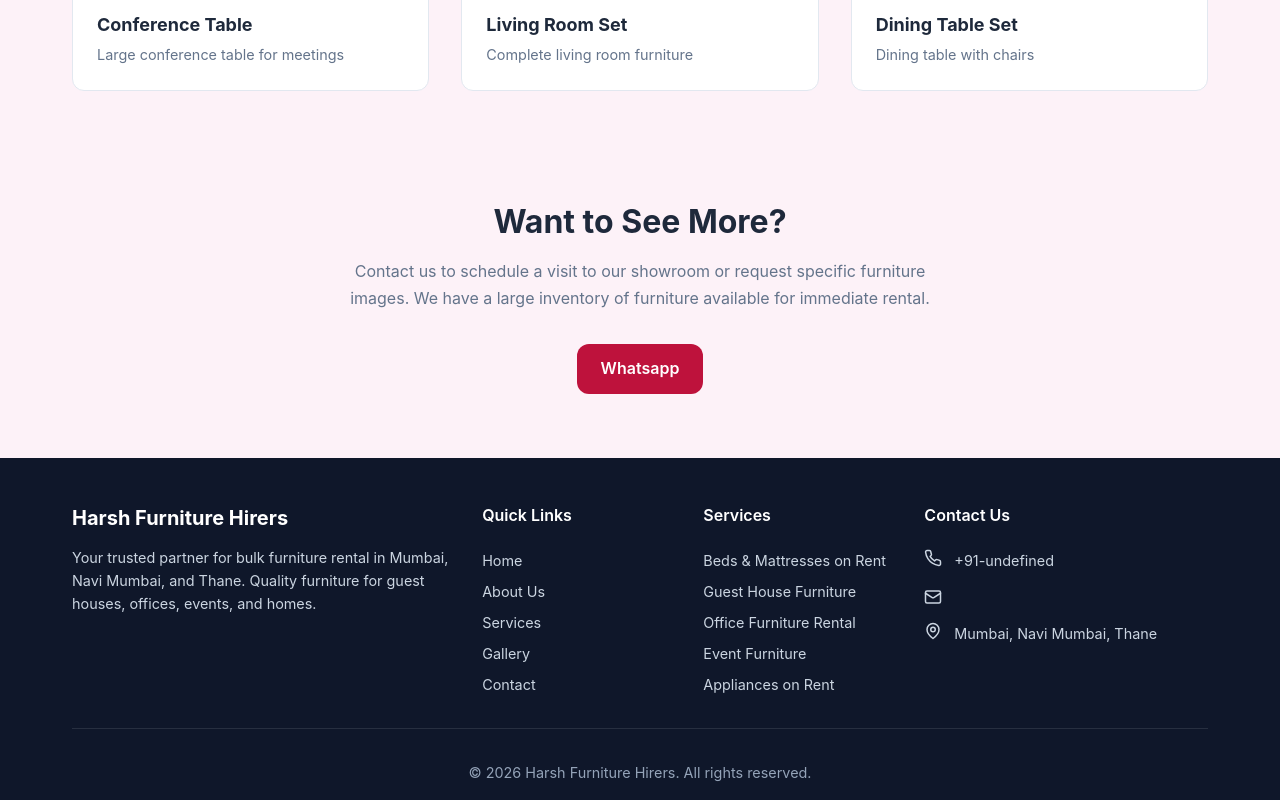
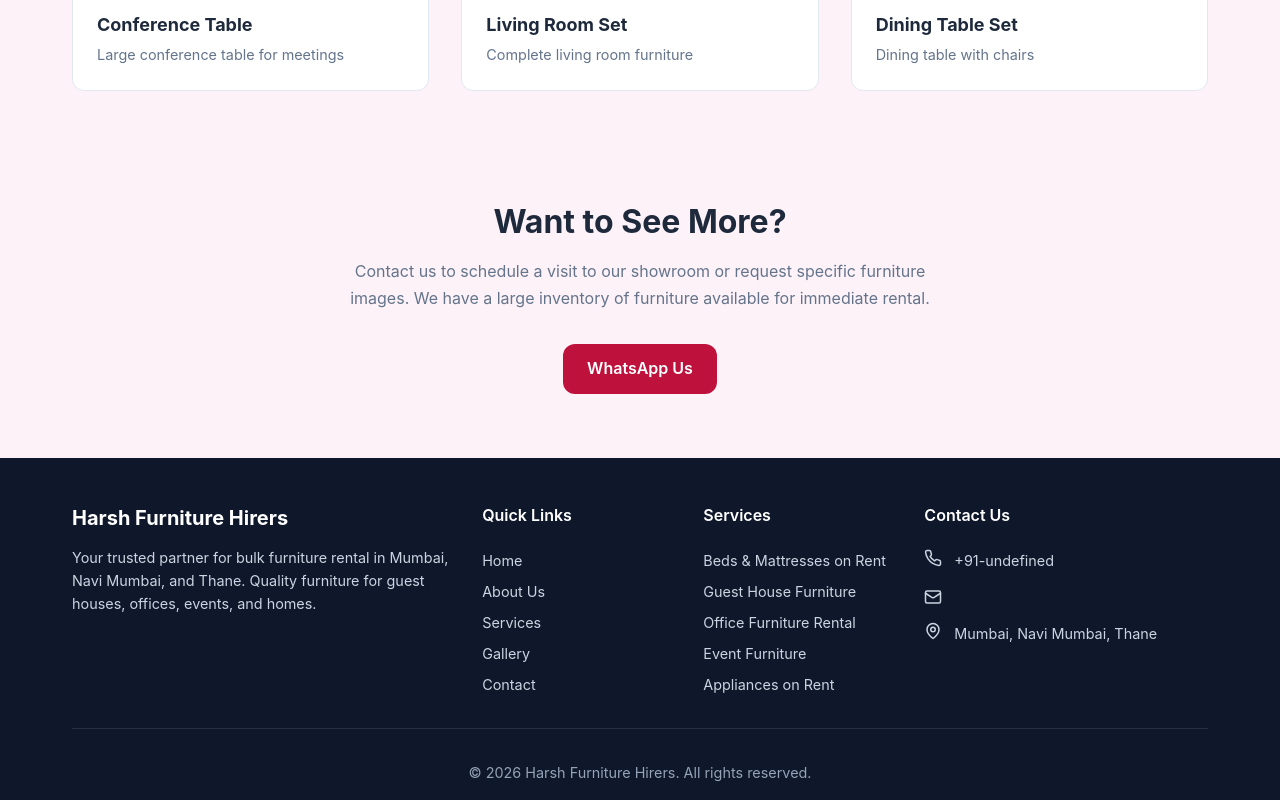
Before and after one commit to Kashyap2210/harsh-furniture-static-website, a React (Vite) app: page /gallery in a window 1280 px wide. Shown: the part 1599-2399 px from the top of the page. Built offline with nearby package versions, Linux system fonts and the light colour scheme.

Commit message:
callNow-whatsapp-button-component-implement

```diff
--- /dev/null
+++ b/src/components/CallNow.tsx
@@ -0,0 +1,12 @@
+import { phoneNumber } from "../data/constants";
+import GenericButton from "./generic-components/GenericButton";
+
+export default function CallNow({ className }: { className: string }) {
+  return (
+    <div className="cta-buttons">
+      <a href={`tel:${phoneNumber}`}>
+        <GenericButton label="Call Now" className={`${className} `} />
+      </a>
+    </div>
+  );
+}
--- /dev/null
+++ b/src/components/Whatsapp.tsx
@@ -0,0 +1,17 @@
+import { phoneNumber } from "../data/constants";
+import GenericButton from "./generic-components/GenericButton";
+
+export default function WhatsAppButton() {
+  return (
+    <a
+      href={`https://wa.me/+91${phoneNumber}?text=Hi, I'm interested in furniture rental services`}
+      target="_blank"
+      rel="noopener noreferrer"
+    >
+      <GenericButton
+        label="WhatsApp Us"
+        className="button button-light bg-rose-700 text-white font-semibold px-6 py-3 rounded-xl transition"
+      />
+    </a>
+  );
+}
--- a/src/components/gallery/GalleryCTA.tsx
+++ b/src/components/gallery/GalleryCTA.tsx
@@ -1,5 +1,4 @@
-import { phoneNumber } from "../../data/constants";
-import GenericButton from "../generic-components/GenericButton";
+import WhatsAppButton from "../Whatsapp";
 
 export default function GalleryCTA() {
   return (
@@ -14,16 +13,7 @@ export default function GalleryCTA() {
           </p>
 
           <div className="gallery-note-cta">
-            <a
-              href={`https://wa.me/+91${phoneNumber}?text=Hi, I'm interested in furniture rental services`}
-              target="_blank"
-              rel="noopener noreferrer"
-            >
-              <GenericButton
-                className="button-light bg-rose-700 text-white font-semibold px-6 py-3 rounded-xl transition"
-                label="Whatsapp"
-              />
-            </a>
+            <WhatsAppButton />
           </div>
         </div>
       </div>
--- a/src/components/home-page/HomeCTA.tsx
+++ b/src/components/home-page/HomeCTA.tsx
@@ -1,5 +1,5 @@
 import { Link } from "react-router-dom";
-import { phoneNumber } from "../../data/constants";
+import CallNow from "../CallNow";
 import GenericButton from "../generic-components/GenericButton";
 
 export default function HomeCTA() {
@@ -16,12 +16,7 @@ export default function HomeCTA() {
           </p>
 
           <div className="cta-buttons">
-            <a href={`tel:${phoneNumber}`}>
-              <GenericButton
-                label="Call Now"
-                className="button button-light bg-gray-50 text-rose-700 font-semibold px-6 py-3 rounded-xl transition"
-              />
-            </a>
+            <CallNow className="button button-light bg-gray-50 text-rose-700 font-semibold px-6 py-3 rounded-xl transition" />
 
             <Link to="/contact">
               <GenericButton
--- a/src/components/home-page/HomeHero.tsx
+++ b/src/components/home-page/HomeHero.tsx
@@ -1,5 +1,5 @@
-import { phoneNumber } from "../../data/constants";
-import GenericButton from "../generic-components/GenericButton";
+import CallNow from "../CallNow";
+import WhatsAppButton from "../Whatsapp";
 
 export default function HomeHero() {
   return (
@@ -16,23 +16,9 @@ export default function HomeHero() {
           </p>
 
           <div className="hero-cta">
-            <a href={`tel:${phoneNumber}`}>
-              <GenericButton
-                label="Call Now"
-                className="button button-light bg-rose-700 text-white font-semibold px-6 py-3 rounded-xl transition"
-              />
-            </a>
+            <CallNow className="button button-light bg-rose-700 text-white font-semibold px-6 py-3 rounded-xl transition" />
 
-            <a
-              href={`https://wa.me/+91${phoneNumber}?text=Hi, I'm interested in furniture rental services`}
-              target="_blank"
-              rel="noopener noreferrer"
-            >
-              <GenericButton
-                label="WhatsApp Us"
-                className="button button-light bg-rose-700 text-white font-semibold px-6 py-3 rounded-xl transition"
-              />
-            </a>
+            <WhatsAppButton />
           </div>
         </div>
       </div>
```
